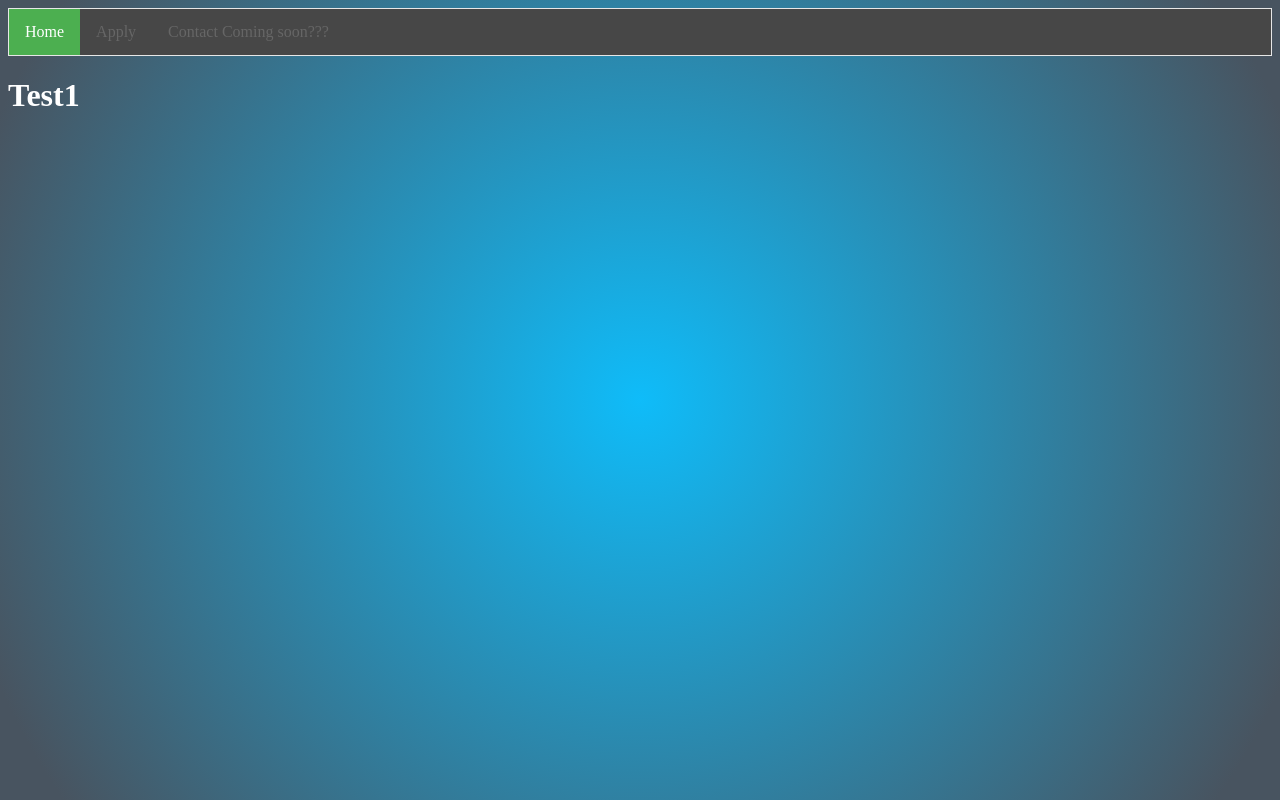
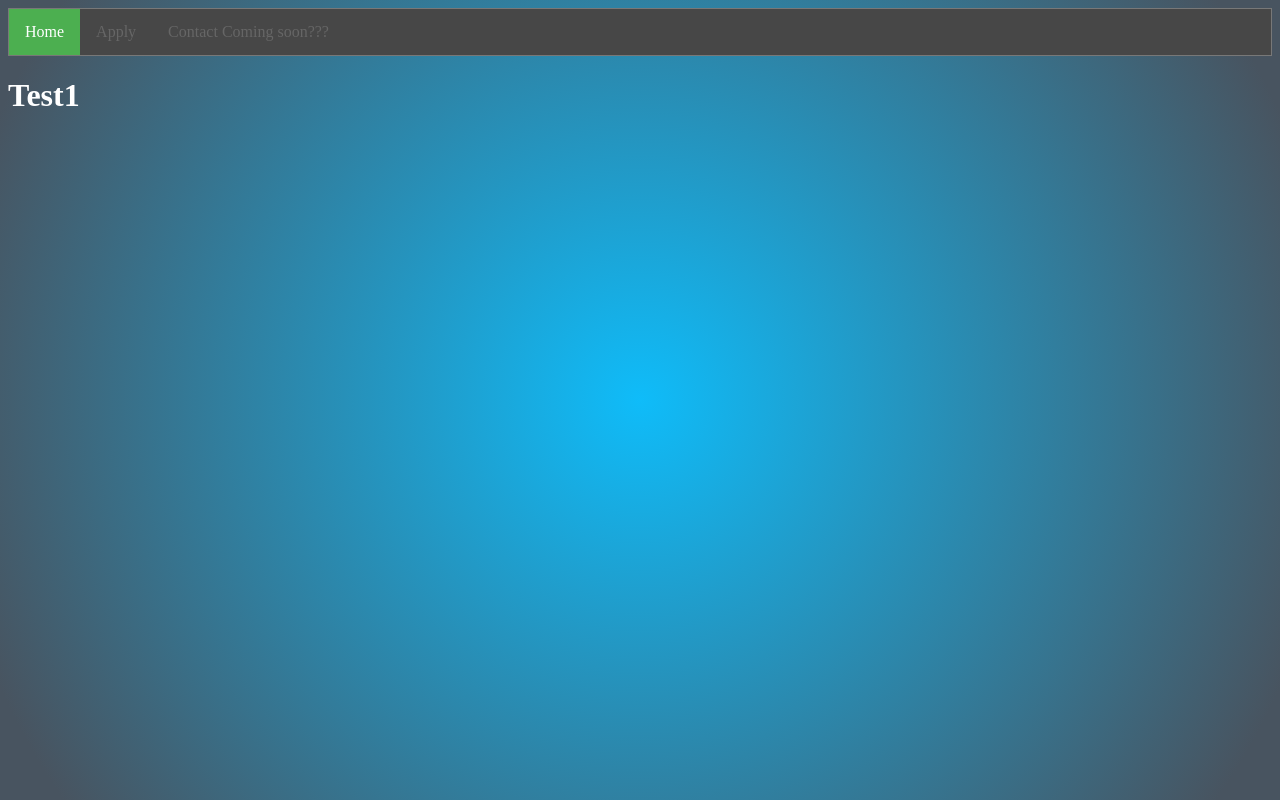
Before and after one commit to WiredDesgins/DabgDiscordServer, a plain HTML site: page index.html in a window 1280 px wide. Drawn offline with Linux system fonts and the light colour scheme.

Commit message:
Update style.css

```diff
--- a/style.css
+++ b/style.css
@@ -10,7 +10,7 @@ ul {
   margin: 0;
   padding: 0;
   overflow: hidden;
-  border: 1px solid #e7e7e7;
+  border: 1px solid #787878;
   background-color: #474747;
 }
 
```
